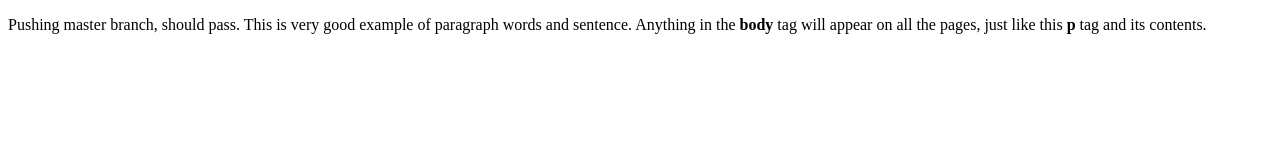
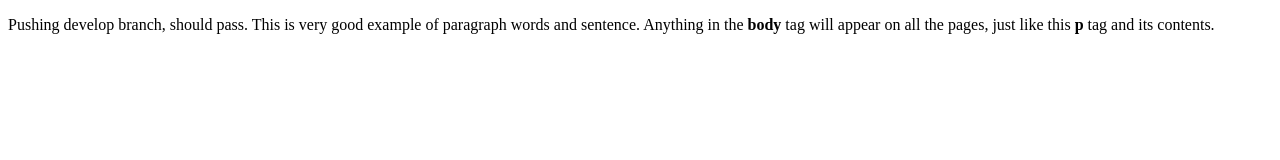
Before and after one commit to prakashsjadhav/simple-github-actions, a plain HTML site: page index.html in a window 1280 px wide. Drawn offline with Linux system fonts and the light colour scheme.

Commit message:
should pass as now assume role is for develop

```diff
--- a/index.html
+++ b/index.html
@@ -4,6 +4,6 @@
     <title>This is the title of the webpage!</title>
   </head>
   <body>
-    <p>Pushing master branch, should pass. This is very good example of paragraph words and sentence. Anything in the <strong>body</strong> tag will appear on all the pages, just like this <strong>p</strong> tag and its contents.</p>
+    <p>Pushing develop branch, should pass. This is very good example of paragraph words and sentence. Anything in the <strong>body</strong> tag will appear on all the pages, just like this <strong>p</strong> tag and its contents.</p>
   </body>
 </html>
```
